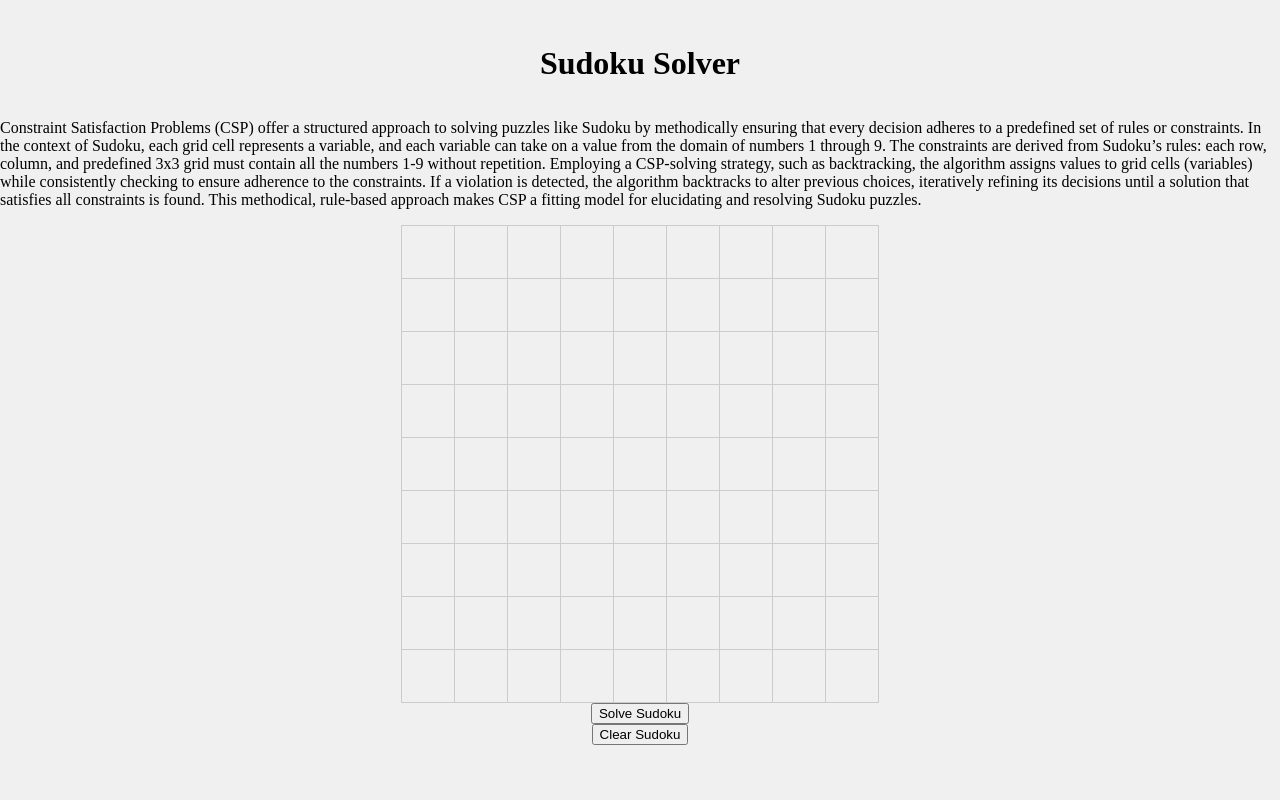
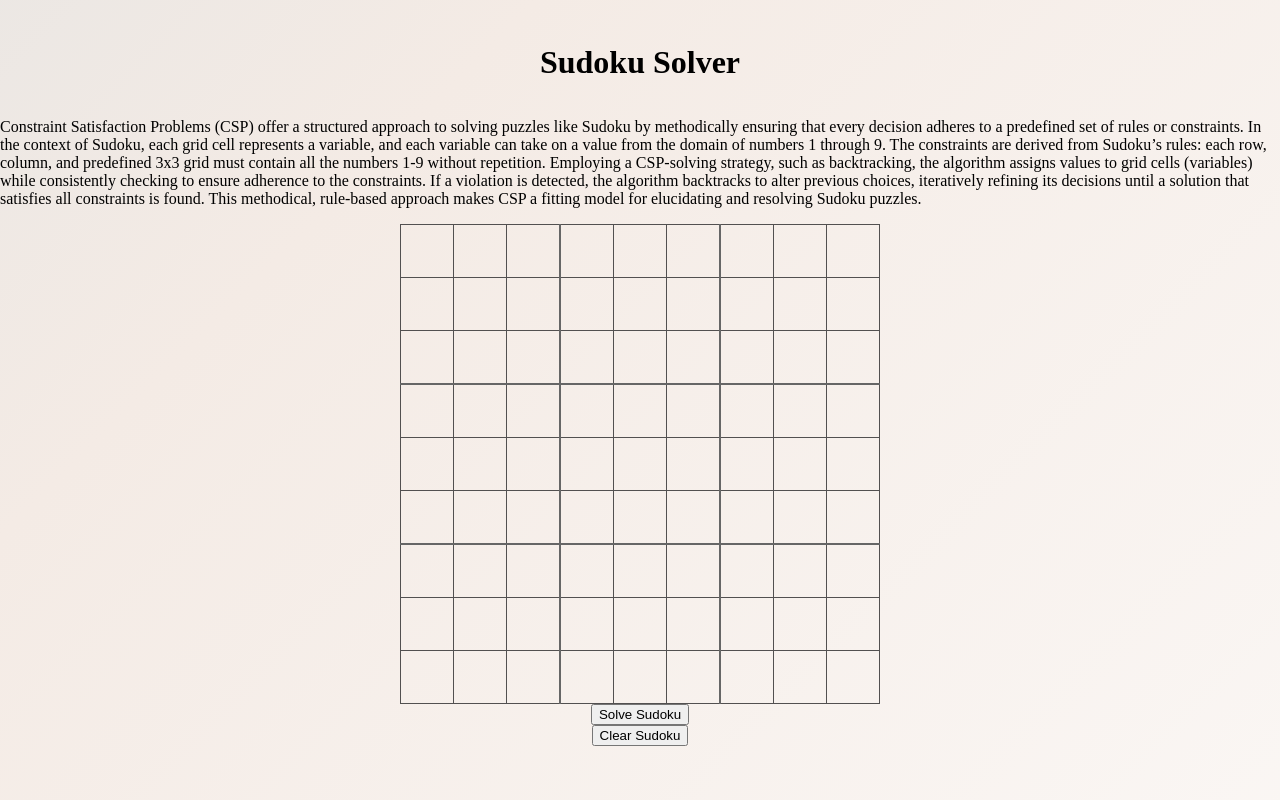
Before and after one commit to SverreNystad/constraint-satisfaction-problem, a Flask app: page / in a window 1280 px wide. Run offline with Flask 3, Linux system fonts and the light colour scheme.

Commit message:
Feat: Add bold text and animation
Added bold text and animation to the CSS file. The background color has been updated to a gradient, and the animation cycles through different positions. The table cells now have a bold font-weight. Additionally, the 3x3 grids have thicker borders to emphasize them.

```diff
--- a/src/static/css/style.css
+++ b/src/static/css/style.css
@@ -6,20 +6,49 @@ body {
     min-height: 100vh;
     margin: 0;
     background-color: #f0f0f0;
+    /* background: linear-gradient(to border-top, #f0f0f0, #d3bfb1); */
+    background: linear-gradient(-45deg, #ffffff, #f4ebe5, #c9d8de, #e2f8f3);
+    background-size: 400% 400%;
+    animation: gradientShift 15s ease infinite;
+}
+
+@keyframes gradientShift {
+    0% {
+        background-position: 0% 50%;
+    }
+    50% {
+        background-position: 100% 50%;
+    }
+    100% {
+        background-position: 0% 50%;
+    }
 }
 
 table {
     border-collapse: collapse;
+    color: black;
+    font-weight: bold;
 }
 
 td {
     width: 50px;
     height: 50px;
-    border: 1px solid #ccc;
+    border: 1px solid #525050;
     text-align: center;
     vertical-align: middle;
     font-size: 24px;
     cursor: pointer;
+}
+
+/* Emphasize 3x3 grids */
+tr:nth-child(3) td,
+tr:nth-child(6) td {
+    border-bottom: 2px solid #666;
+}
+
+td:nth-child(3),
+td:nth-child(6) {
+    border-right: 2px solid #666;
 }
 
 td:hover {
```
